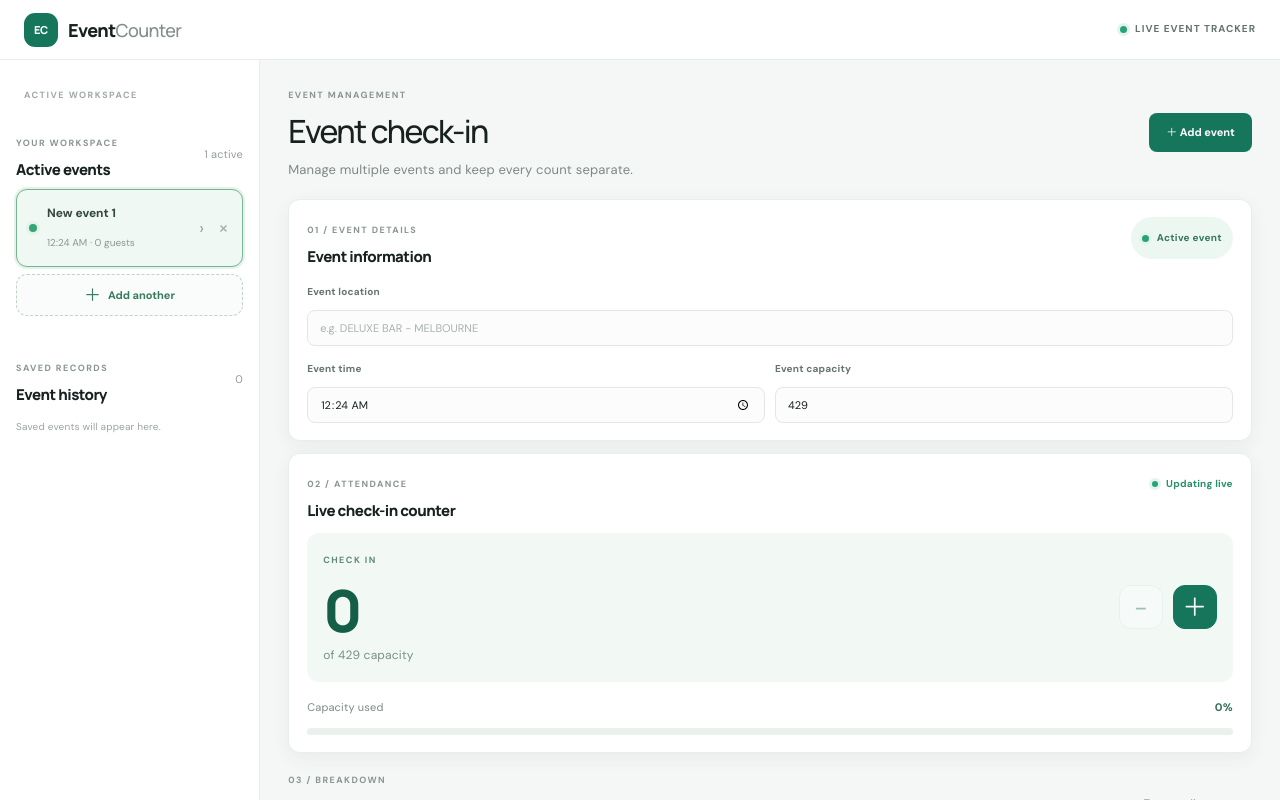
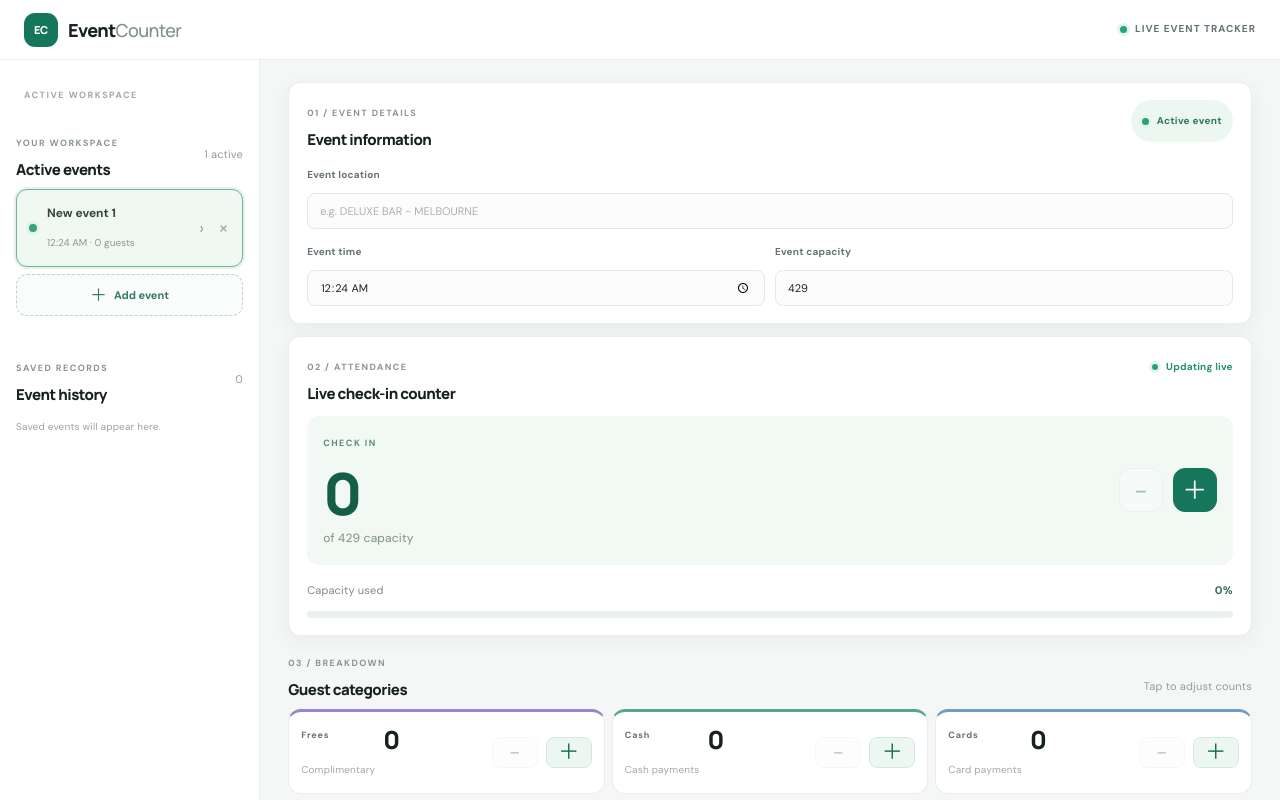
Before and after one commit to choMatt/EventCounter, a React (Vite) app: page / in a window 1280 px wide. Shown: the top 800 px of the page. Built offline with nearby package versions, Linux system fonts and the light colour scheme.

Commit message:
Move Add event action to sidebar and simplify empty dashboard

```diff
--- a/src/App.jsx
+++ b/src/App.jsx
@@ -135,7 +135,7 @@ export default function App() {
             </button>
             <button className="event-delete-button" aria-label={`Delete ${item.venue || 'event'}`} title="Delete event" onClick={() => deleteEvent(item.id)}>×</button>
           </div>)}
-          <button className="add-event-tab" onClick={addEvent}>＋ <span>Add another</span></button>
+          <button className="add-event-tab" onClick={addEvent}>＋ <span>Add event</span></button>
         </div>
       </section>
       <section className="sidebar-history">
@@ -144,7 +144,6 @@ export default function App() {
       </section>
       </aside>
       <main className="dashboard-content">
-      <section className="page-heading"><div><p className="eyebrow">EVENT MANAGEMENT</p><h1>Event check-in</h1><p className="subheading">Manage multiple events and keep every count separate.</p></div><button className="primary-button new-event-button" onClick={addEvent}>＋ Add event</button></section>
       {!event ? <section className="empty-active-state"><h2>Nothing to see here</h2><p>Click <strong>Add event</strong> to get started.</p></section> : <div className="dashboard-grid">
       <div className="dashboard-left">
       <section className="event-panel panel">
```
